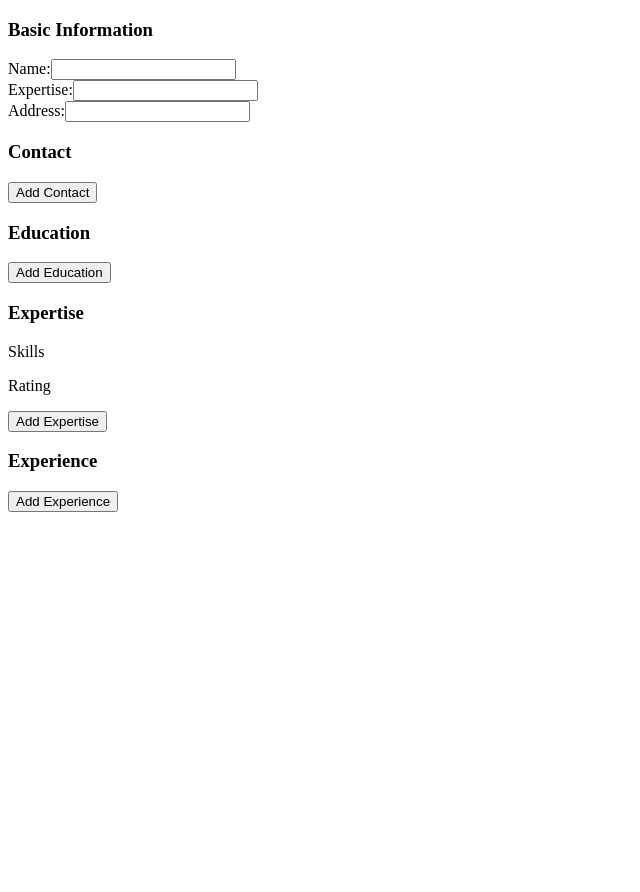
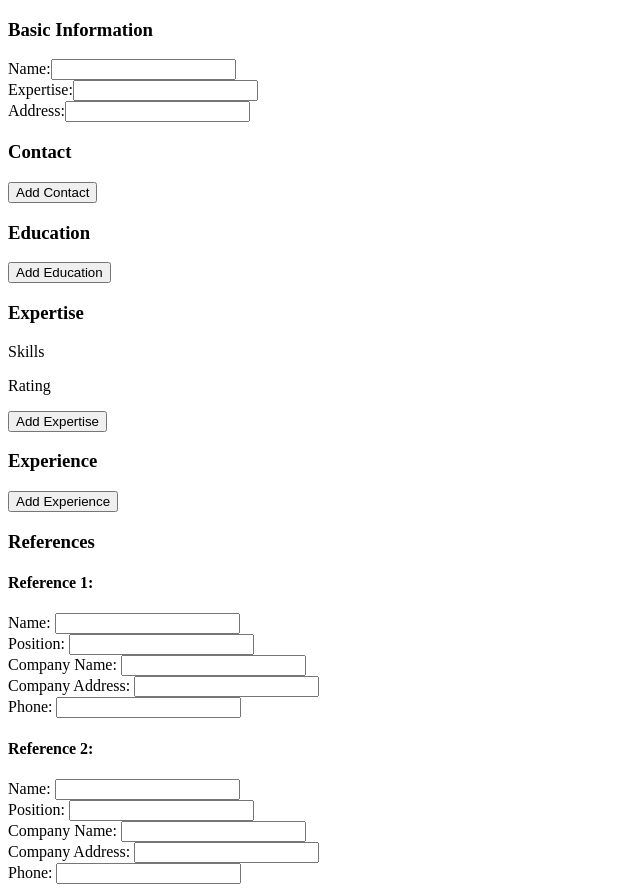
Before and after one commit to makieldeviso/CV-Application, a React (Vite) app: page / in a window 1280 px wide. Shown: the whole page, without its empty margins (0-640 px from the left). Before the commit the page ends 800 px from the top, so only its background shows below. Built offline with nearby package versions, Linux system fonts and the light colour scheme; the HTML template or start-up script is replaced by a standard one.

Commit message:
Adds ReferenceInfo module with components

```diff
--- a/src/components/ExperienceInfo.jsx
+++ b/src/components/ExperienceInfo.jsx
@@ -110,7 +110,7 @@ const ExperienceInfo = function () {
 
     setExperiences(sortedByTimeAdded);
   }
-  console.log(experiences)
+
   const Experiences = experiences.map((exp) => {
     return (
       <ExperienceField
@@ -127,7 +127,7 @@ const ExperienceInfo = function () {
       <h3>Experience</h3>
       <>{Experiences}</>
 
-      <button type="button"  onClick={handleAddExperience}>Add Experience</button>
+      <button type="button"  onClick={handleAddExperience}> Add Experience </button>
     </div>
   )
 }
--- a/src/components/Form.jsx
+++ b/src/components/Form.jsx
@@ -5,6 +5,7 @@ import ContactInfo from "./ContactInfo";
 import EducationInfo from "./EducationInfo";
 import ExpertiseInfo from "./ExpertiseInfo";
 import ExperienceInfo from "./ExperienceInfo";
+import ReferenceInfo from "./ReferenceInfo";
 
 const Form = function () {
 
@@ -15,6 +16,7 @@ const Form = function () {
       <EducationInfo/>
       <ExpertiseInfo/>
       <ExperienceInfo/>
+      <ReferenceInfo/>
 
     </>
 
--- /dev/null
+++ b/src/components/ReferenceInfo.jsx
@@ -0,0 +1,104 @@
+import { useState } from "react";
+import PropTypes from 'prop-types';
+
+const ReferenceField = function ({refObj, changeRefValueFunc}) {
+
+  const fieldAttributes = (role) => {
+    return (
+      {
+        'data-role': role,
+        'data-key': refObj.keyId,
+        type: "text",
+        id: `${role}-${refObj.keyId}`,
+        name: `${role}-${refObj.keyId}`,
+        value: refObj[role],
+        onChange: changeRefValueFunc
+      }
+    )
+  }
+
+  return (
+    <div className='ref-field'>
+      <h4>Reference {refObj.keyId === 'reference-1' ? 1 : 2}:</h4>
+
+      <div className='ref-input-cont'>
+        <label htmlFor={`name-${refObj.keyId}`}>Name: </label>
+        <input {...fieldAttributes('name')}/>
+      </div>
+
+      <div className='ref-input-cont'>
+        <label htmlFor={`position-${refObj.keyId}`}>Position: </label>
+        <input {...fieldAttributes('position')}/>
+      </div>
+
+      <div className='ref-input-cont'>
+        <label htmlFor={`company-${refObj.keyId}`}>Company Name: </label>
+        <input {...fieldAttributes('company')}/>
+      </div>
+
+      <div className='ref-input-cont'>
+        <label htmlFor={`companyAdd-${refObj.keyId}`}>Company Address: </label>
+        <input {...fieldAttributes('companyAdd')}/>
+      </div>
+
+      <div className='ref-input-cont'>
+        <label htmlFor={`phone-${refObj.keyId}`}>Phone: </label>
+        <input {...fieldAttributes('phone')}/>
+      </div>
+
+    </div>
+  )
+}
+
+const ReferenceInfo = function () {
+  const refTemplate = (assignId) => {
+    return (
+      {
+        name: '',
+        position: '',
+        company: '',
+        companyAdd: '',
+        phone: '',
+        keyId: assignId,
+        timeStamp: assignId === 'reference-1' ? 1 : 2
+      }
+    )
+  }
+
+  const [references, setReferences] = useState([refTemplate('reference-1'), refTemplate('reference-2')]);
+
+  // Create two reference field automatically
+  // Note: Two reference at most, don't add another
+
+  const handleChangeRefValue = function (event) {
+    const inputRole = event.target.dataset.role;
+    const refForChange = references.find((ref) => ref.keyId === event.target.dataset.key);
+    const refAsIs = references.filter((ref) => ref.keyId !== event.target.dataset.key);
+
+    refForChange[inputRole] = event.target.value;
+    const sortedByTimeAdded = [...refAsIs, refForChange].sort((a, b) => a.timeStamp - b.timeStamp);
+
+    setReferences(sortedByTimeAdded);
+  }
+  console.log(references)
+  const ReferencesFields = references.map((ref) => {
+
+    return (
+      <ReferenceField
+        key = {ref.keyId}
+        refObj = {ref}
+        changeRefValueFunc = {handleChangeRefValue}
+      />
+    )
+  })
+
+  return (
+    <div className="reference-info info-grp">
+      <h3>References</h3>
+      <>{ReferencesFields}</>
+
+    </div>
+  )
+}
+
+export default ReferenceInfo
```
